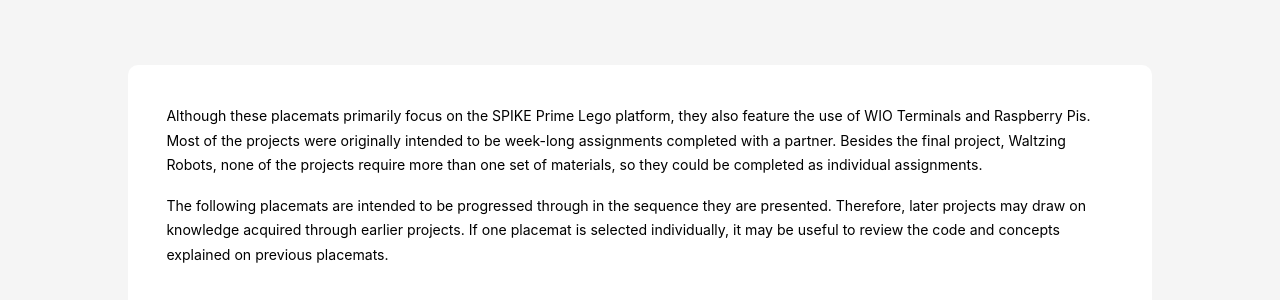
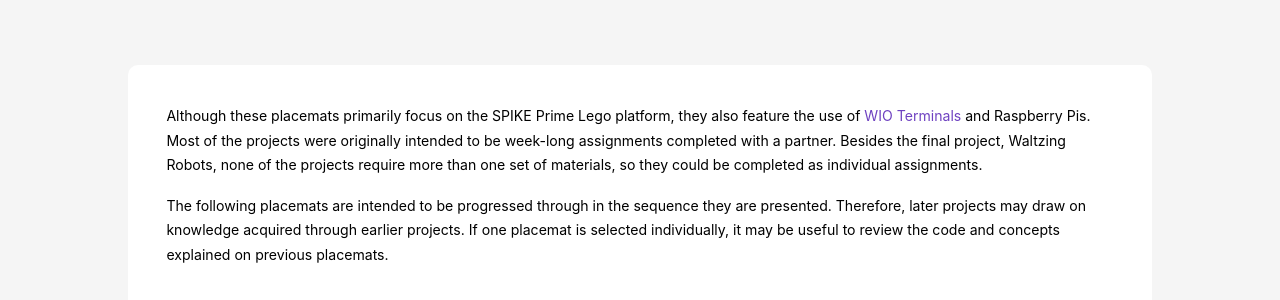
Before and after one commit to ceeoinnovations/RoboticsPlayground, a Jekyll site: the page built from _playlists/me35playlist.md, in a window 1280 px wide and 900 px high, scrolled down 677 px. Shown: the part 153-453 px from the top of the window. Built offline with Jekyll 4.4.1, drawn with Linux system fonts in a browser that asks for light colours; part of the change alters nothing that is shown.

```diff
--- a/_playlists/me35playlist.md
+++ b/_playlists/me35playlist.md
@@ -12,7 +12,7 @@ The goal of Prof. Rogers’ Intro to Robotics course is to provide students with
 
 <div class="learninggoals" markdown="1">
 
-Although these placemats primarily focus on the SPIKE Prime Lego platform, they also feature the use of WIO Terminals and Raspberry Pis. Most of the projects were originally intended to be week-long assignments completed with a partner. Besides the final project, Waltzing Robots, none of the projects require more than one set of materials, so they could be completed as individual assignments.
+Although these placemats primarily focus on the SPIKE Prime Lego platform, they also feature the use of [WIO Terminals](https://wiki.seeedstudio.com/Wio-Terminal-Getting-Started/) and Raspberry Pis. Most of the projects were originally intended to be week-long assignments completed with a partner. Besides the final project, Waltzing Robots, none of the projects require more than one set of materials, so they could be completed as individual assignments.
 
 The following placemats are intended to be progressed through in the sequence they are presented. Therefore, later projects may draw on knowledge acquired through earlier projects. If one placemat is selected individually, it may be useful to review the code and concepts explained on previous placemats.
 
```
